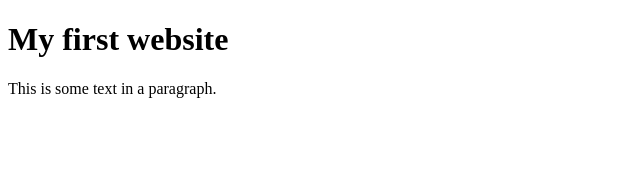
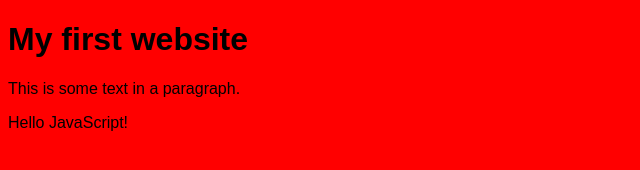
Before and after one commit to Emiliavlh/my-new-project, a plain HTML site: page index.html in a window 1280 px wide. Shown: the whole page, without its empty margins (0-640 px from the left). Drawn offline with Linux system fonts and the light colour scheme.

Commit message:
mine første ændringer

```diff
--- a/app.css
+++ b/app.css
@@ -0,0 +1,8 @@
+body {
+    font-family: Arial, Helvetica, sans-serif;
+}
+
+body {
+    font-family: Arial, Helvetica, sans-serif;
+    background-color: red;
+}
--- a/app.js
+++ b/app.js
@@ -0,0 +1,5 @@
+document.body.innerHTML += "Hello JavaScript!";
+// alert("Hello Dat.js");
+console.log("Hello Multimedia Designers");
+console.log("Hi Students!");
+console.log("This is your first JavaScript App 🎉");
--- a/index.html
+++ b/index.html
@@ -1,16 +1,16 @@
 <!DOCTYPE html>
 <html lang="en">
+  <head>
+    <meta charset="UTF-8" />
+    <meta http-equiv="X-UA-Compatible" content="IE=edge" />
+    <meta name="viewport" content="width=device-width, initial-scale=1.0" />
+    <title>My first website</title>
+    <link rel="stylesheet" href="app.css">
+  </head>
 
-<head>
-    <meta charset="UTF-8">
-    <meta http-equiv="X-UA-Compatible" content="IE=edge">
-    <meta name="viewport" content="width=device-width, initial-scale=1.0">
-    <title>My first website</title>
-</head>
-
-<body>
+  <body>
     <h1>My first website</h1>
     <p>This is some text in a paragraph.</p>
-</body>
-
+    <script src="app.js"></script>
+  </body>
 </html>
```
